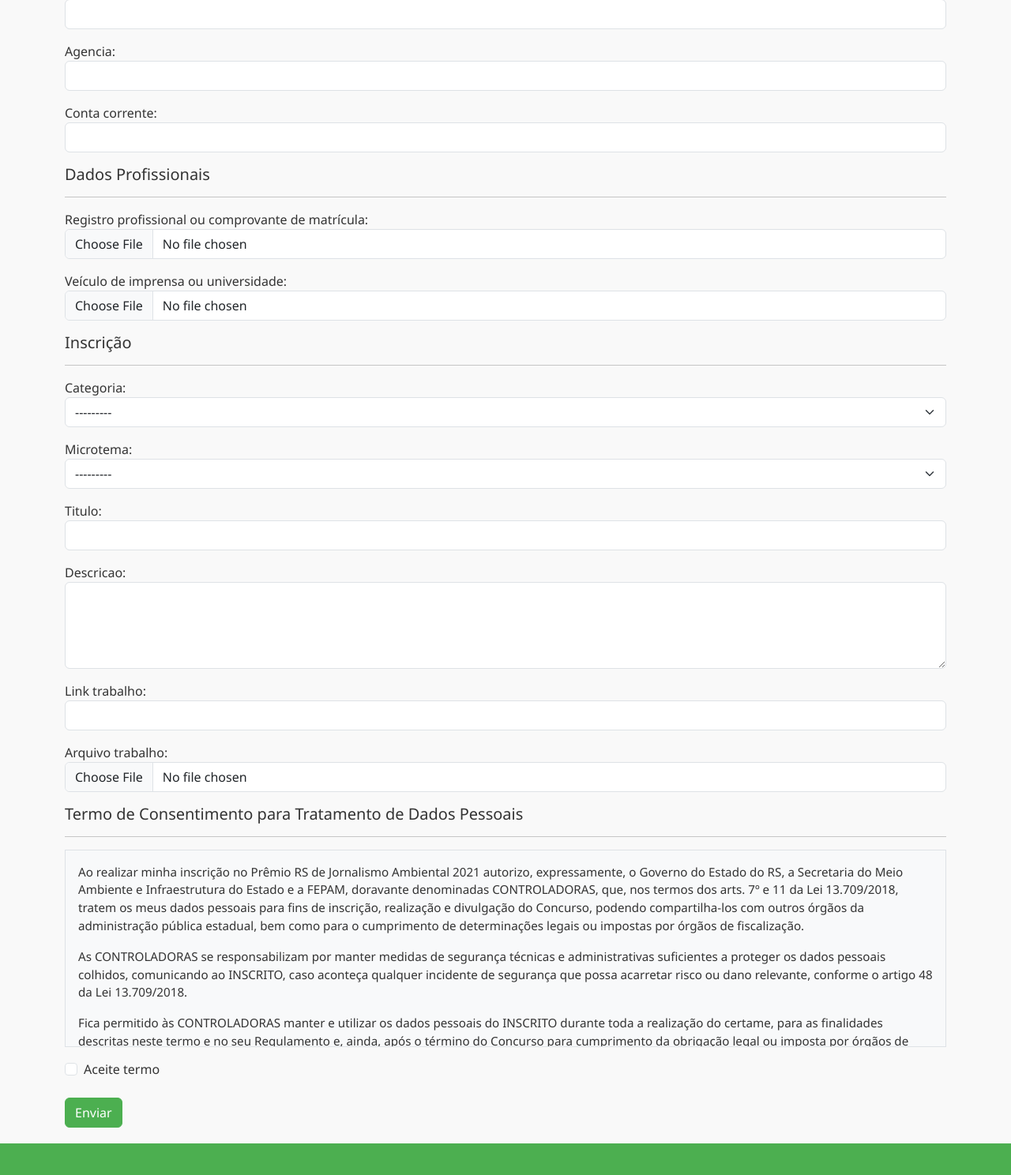
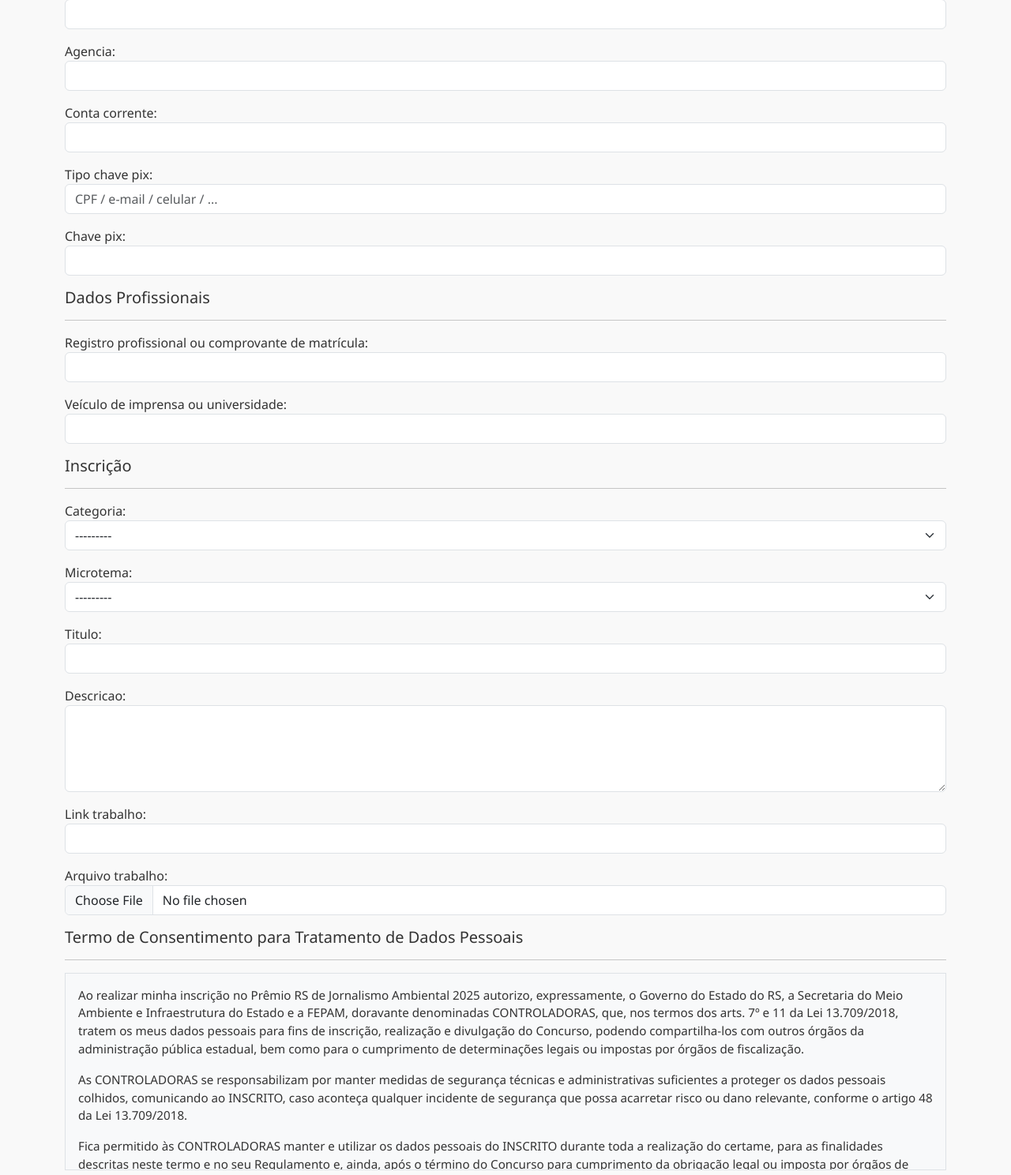
Before and after one commit to BrunoSJardim/premio-jornalismo-meio-ambiente, a Django app: page /enviar/ in a window 1280 px wide. Shown: the part 877-2365 px from the top of the page at 79% size. Run offline with Django 5.2, Linux system fonts and the light colour scheme.

Commit message:
Alteracao no formulário

```diff
--- a/trabalhos/forms.py
+++ b/trabalhos/forms.py
@@ -10,21 +10,23 @@ class TrabalhoForm(forms.ModelForm):
             'veiculo_universidade': 'Veículo de imprensa ou universidade',
         }
         widgets = {
+            'nome_completo': forms.TextInput(attrs={'class': 'form-control'}),
             'data_nascimento': forms.DateInput(attrs={'type': 'date', 'class': 'form-control'}),
-            'descricao': forms.Textarea(attrs={'rows': 4, 'class': 'form-control'}),
-            'nome_completo': forms.TextInput(attrs={'class': 'form-control'}),
             'cpf': forms.TextInput(attrs={'class': 'form-control'}),
             'email': forms.EmailInput(attrs={'class': 'form-control'}),
             'telefone': forms.TextInput(attrs={'class': 'form-control'}),
             'banco': forms.TextInput(attrs={'class': 'form-control'}),
             'agencia': forms.TextInput(attrs={'class': 'form-control'}),
             'conta_corrente': forms.TextInput(attrs={'class': 'form-control'}),
+            'tipo_chave_pix': forms.TextInput(attrs={'class': 'form-control', 'placeholder': 'CPF / e-mail / celular / ...'}),
+            'chave_pix': forms.TextInput(attrs={'class': 'form-control'}),
             'comprovante_bancario': forms.ClearableFileInput(attrs={'class': 'form-control'}),
-            'registro_profissional': forms.ClearableFileInput(attrs={'class': 'form-control'}),
-            'veiculo_universidade': forms.ClearableFileInput(attrs={'class': 'form-control'}),
+            'registro_profissional': forms.TextInput(attrs={'class': 'form-control'}),
+            'veiculo_universidade': forms.TextInput(attrs={'class': 'form-control'}),
             'categoria': forms.Select(attrs={'class': 'form-select'}),
             'microtema': forms.Select(attrs={'class': 'form-select'}),
             'titulo': forms.TextInput(attrs={'class': 'form-control'}),
+            'descricao': forms.Textarea(attrs={'rows': 4, 'class': 'form-control'}),
             'link_trabalho': forms.URLInput(attrs={'class': 'form-control'}),
             'arquivo_trabalho': forms.ClearableFileInput(attrs={'class': 'form-control'}),
             'aceite_termo': forms.CheckboxInput(attrs={'class': 'form-check-input'}),
--- a/trabalhos/models.py
+++ b/trabalhos/models.py
@@ -54,16 +54,15 @@ class Trabalho(models.Model):
     banco = models.CharField(max_length=100, null=True, blank=True)
     agencia = models.CharField(max_length=20, null=True, blank=True)
     conta_corrente = models.CharField(max_length=20, null=True, blank=True)
+    tipo_chave_pix = models.CharField(max_length=50, blank=True, null=True)
+    chave_pix = models.CharField(max_length=100, blank=True, null=True)
 
     comprovante_bancario = models.FileField(
         storage=PublicMediaStorage(), upload_to='comprovantes/', null=True, blank=True
     )
-    registro_profissional = models.FileField(
-        storage=PublicMediaStorage(), upload_to='comprovantes/', null=True, blank=True
-    )
-    veiculo_universidade = models.FileField(
-        storage=PublicMediaStorage(), upload_to='comprovantes/', null=True, blank=True
-    )
+    registro_profissional = models.CharField(max_length=100, null=True, blank=True)
+
+    veiculo_universidade = models.CharField(max_length=100, null=True, blank=True)
 
     CATEGORIAS = [
         ('jornalismo impresso', 'Jornalismo impresso'),
--- a/trabalhos/templates/trabalhos/enviar_trabalho.html
+++ b/trabalhos/templates/trabalhos/enviar_trabalho.html
@@ -32,6 +32,8 @@
     <div class="mb-3">{{ form.banco.label_tag }} {{ form.banco }}</div>
     <div class="mb-3">{{ form.agencia.label_tag }} {{ form.agencia }}</div>
     <div class="mb-3">{{ form.conta_corrente.label_tag }} {{ form.conta_corrente }}</div>
+    <div class="mb-3">{{ form.tipo_chave_pix.label_tag }} {{ form.tipo_chave_pix }}</div>
+    <div class="mb-3">{{ form.chave_pix.label_tag }} {{ form.chave_pix }}</div>
 
     <!-- Dados Profissionais -->
     <h5>Dados Profissionais</h5>
@@ -54,7 +56,7 @@
     <hr>
     <div class="border p-3 bg-light mb-3" style="max-height: 250px; overflow-y: auto; font-size: 0.95em;">
         <p>
-            Ao realizar minha inscrição no Prêmio RS de Jornalismo Ambiental 2021 autorizo, expressamente, o Governo
+            Ao realizar minha inscrição no Prêmio RS de Jornalismo Ambiental 2025 autorizo, expressamente, o Governo
             do Estado do RS, a Secretaria do Meio Ambiente e Infraestrutura do Estado e a FEPAM, doravante
             denominadas CONTROLADORAS, que, nos termos dos arts. 7º e 11 da Lei 13.709/2018, tratem os meus dados
             pessoais para fins de inscrição, realização e divulgação do Concurso, podendo compartilha-los com outros
```
Also changed, not shown: trabalhos/migrations/0009_trabalho_chave_pix_trabalho_tipo_chave_pix.py (added).
